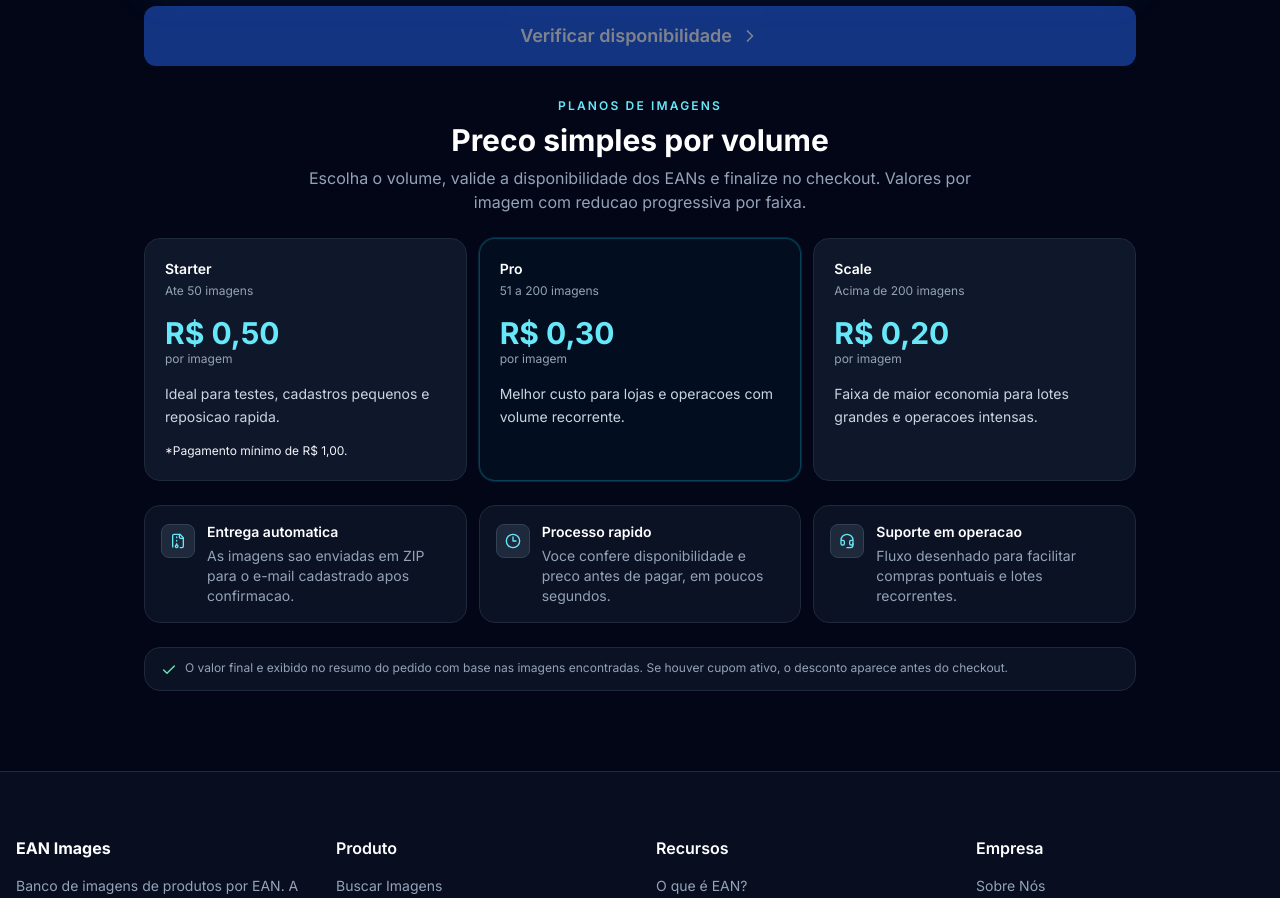
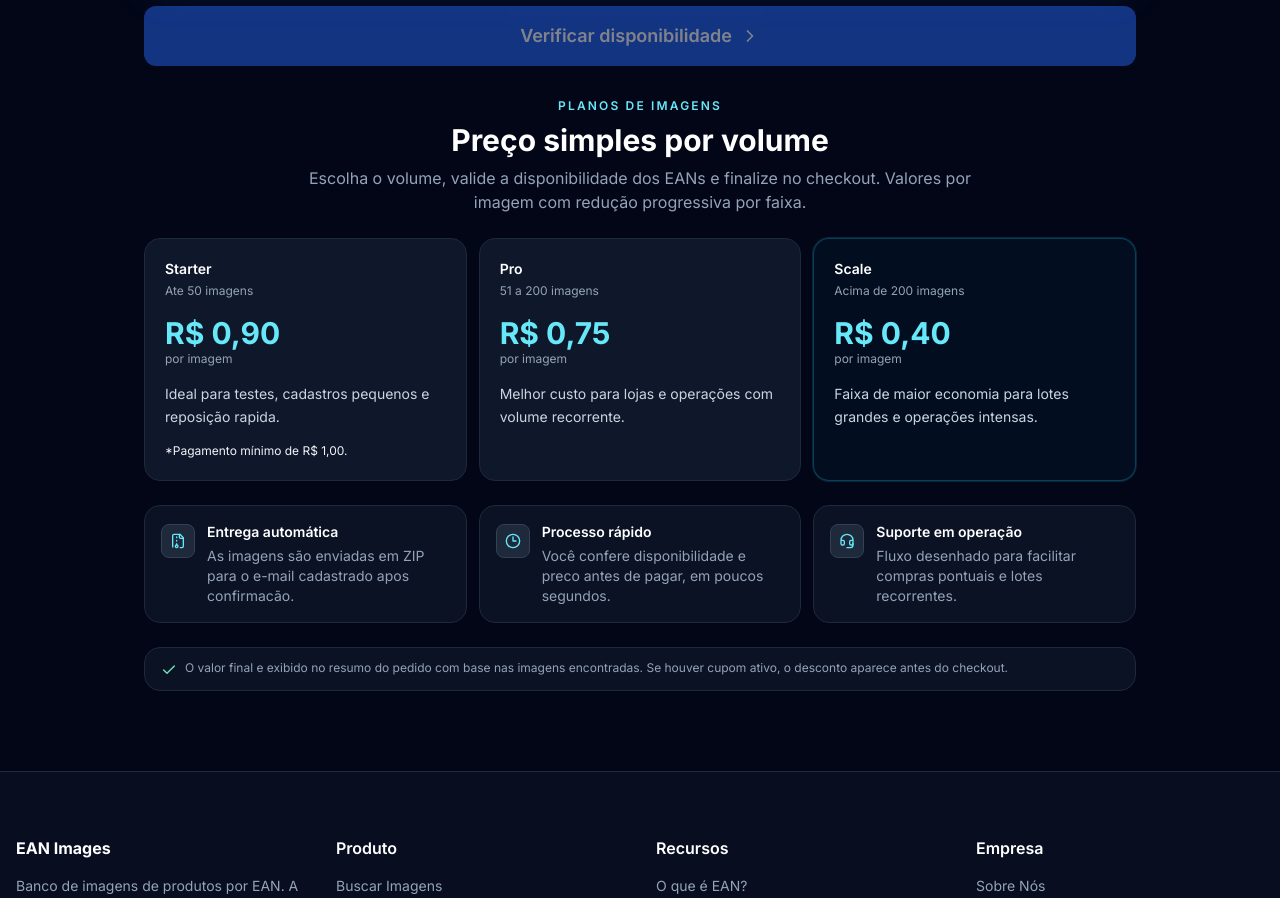
Before and after one commit to mark1um/ean-images-frontend, a Next.js app: page / in a window 1280 px wide. Shown: the part 960-1858 px from the top of the page. Built offline with nearby package versions, Linux system fonts and the light colour scheme; no server answers.

Commit message:
feat: adjusted prices

```diff
--- a/src/components/layout/PricingPlansSection.tsx
+++ b/src/components/layout/PricingPlansSection.tsx
@@ -4,40 +4,40 @@ const plans = [
   {
     name: 'Starter',
     range: 'Ate 50 imagens',
-    price: 'R$ 0,50',
+    price: 'R$ 0,90',
     highlight: false,
-    note: 'Ideal para testes, cadastros pequenos e reposicao rapida.',
+    note: 'Ideal para testes, cadastros pequenos e reposição rapida.',
     info: '*Pagamento mínimo de R$ 1,00.'
   },
   {
     name: 'Pro',
     range: '51 a 200 imagens',
-    price: 'R$ 0,30',
-    highlight: true,
-    note: 'Melhor custo para lojas e operacoes com volume recorrente.',
+    price: 'R$ 0,75',
+    highlight: false,
+    note: 'Melhor custo para lojas e operações com volume recorrente.',
   },
   {
     name: 'Scale',
     range: 'Acima de 200 imagens',
-    price: 'R$ 0,20',
-    highlight: false,
-    note: 'Faixa de maior economia para lotes grandes e operacoes intensas.',
+    price: 'R$ 0,40',
+    highlight: true,
+    note: 'Faixa de maior economia para lotes grandes e operações intensas.',
   },
 ];
 
 const benefits = [
   {
-    title: 'Entrega automatica',
-    description: 'As imagens sao enviadas em ZIP para o e-mail cadastrado apos confirmacao.',
+    title: 'Entrega automática',
+    description: 'As imagens são enviadas em ZIP para o e-mail cadastrado apos confirmacão.',
     icon: FileArchive,
   },
   {
-    title: 'Processo rapido',
-    description: 'Voce confere disponibilidade e preco antes de pagar, em poucos segundos.',
+    title: 'Processo rápido',
+    description: 'Você confere disponibilidade e preco antes de pagar, em poucos segundos.',
     icon: Clock3,
   },
   {
-    title: 'Suporte em operacao',
+    title: 'Suporte em operação',
     description: 'Fluxo desenhado para facilitar compras pontuais e lotes recorrentes.',
     icon: Headset,
   },
@@ -48,10 +48,10 @@ export function PricingPlansSection() {
     <section id="pricing" className="space-y-5 md:space-y-6">
       <div className="text-center">
         <p className="text-xs font-semibold uppercase tracking-[0.18em] text-cyan-300">Planos de imagens</p>
-        <h2 className="mt-2 text-2xl md:text-3xl font-bold text-white">Preco simples por volume</h2>
+        <h2 className="mt-2 text-2xl md:text-3xl font-bold text-white">Preço simples por volume</h2>
         <p className="mt-2 text-sm md:text-base text-slate-400 max-w-2xl mx-auto">
           Escolha o volume, valide a disponibilidade dos EANs e finalize no checkout.
-          Valores por imagem com reducao progressiva por faixa.
+          Valores por imagem com redução progressiva por faixa.
         </p>
       </div>
 
```
